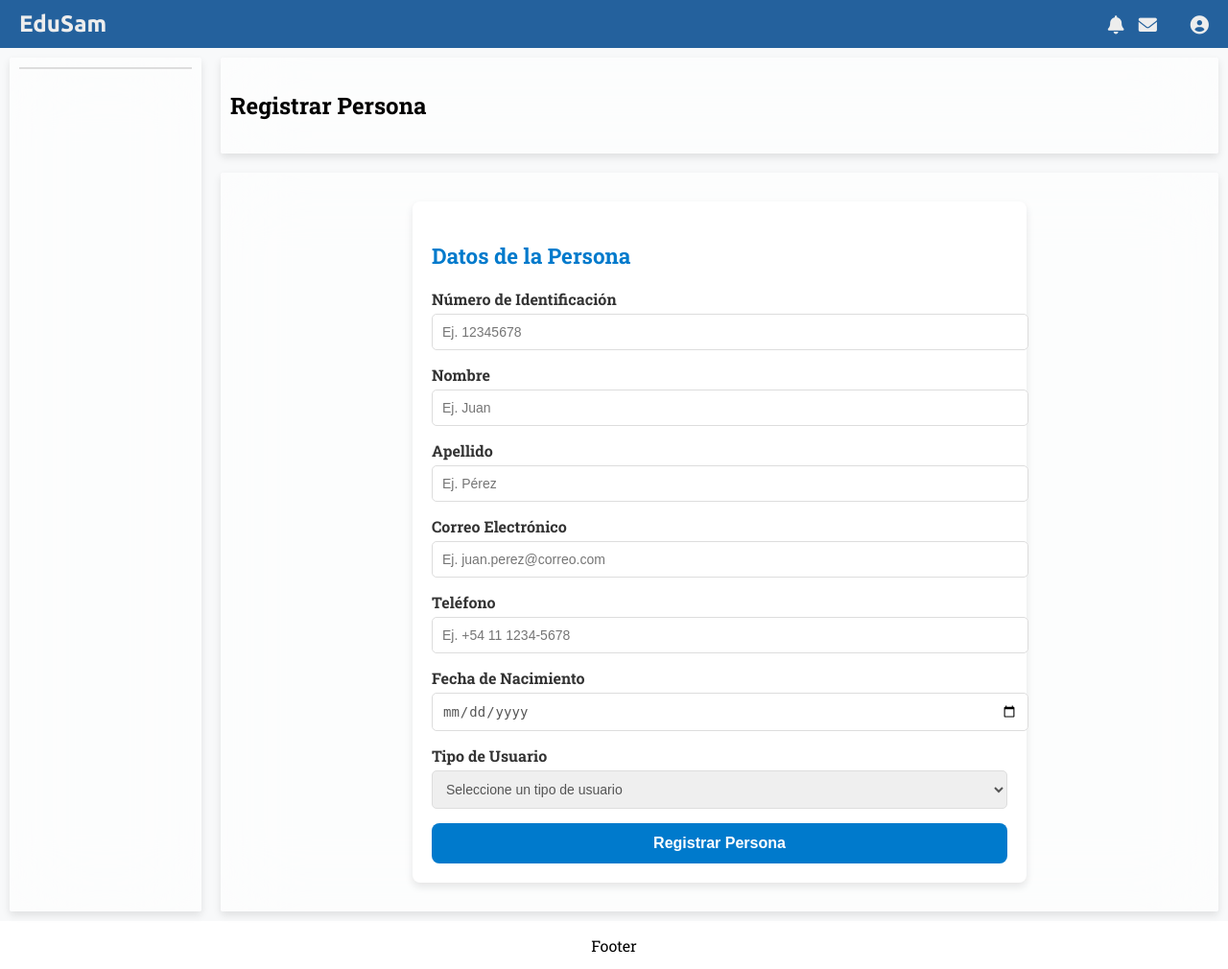
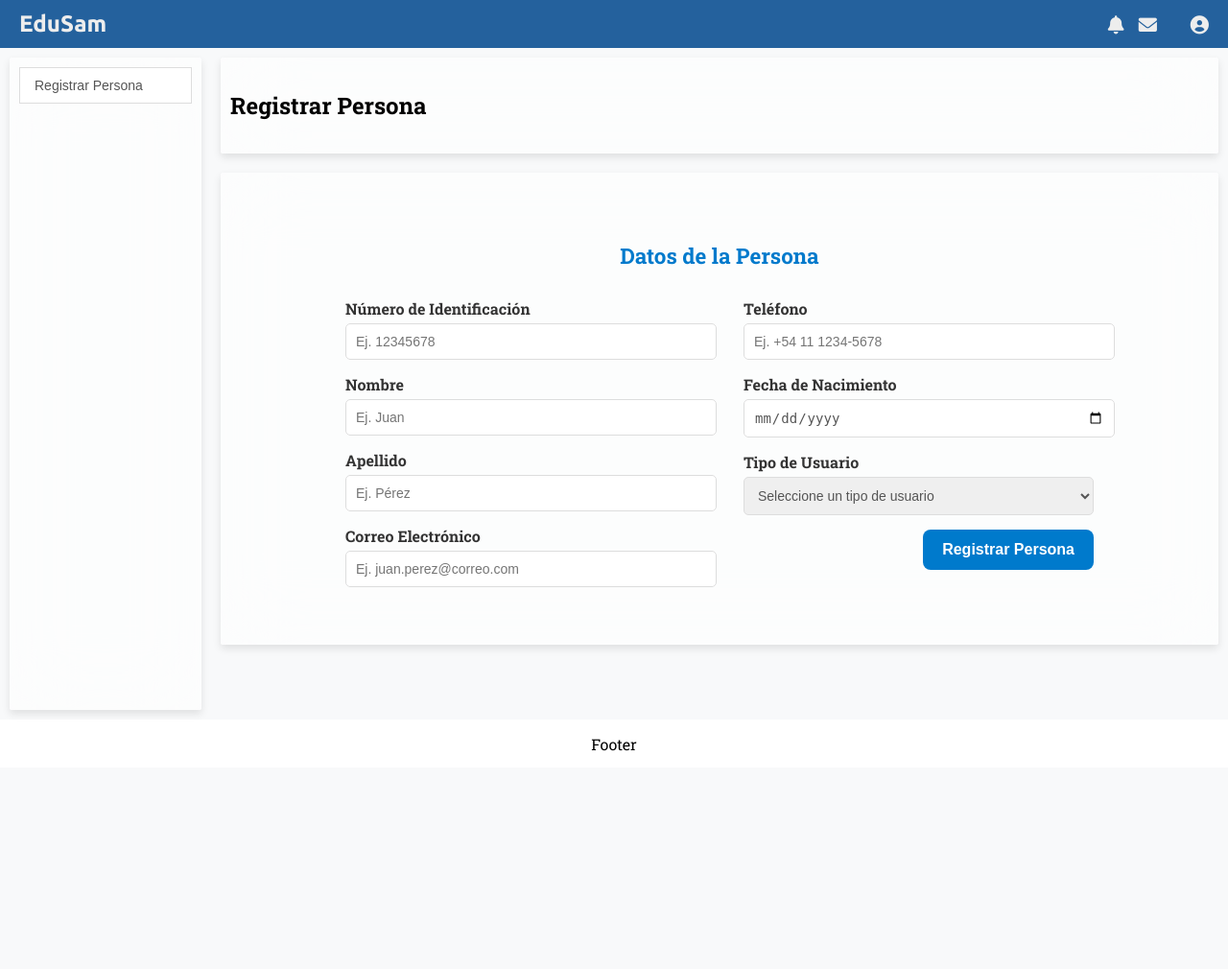
Before and after one commit to SantiagoDarnes/edu-sam, a Flask app: template app/templates/admin/person_registration.html in a window 1280 px wide. Shown: the whole page at 96% size. After the commit the page ends 783 px from the top, so only its background shows below. Run offline with Flask 3, Linux system fonts and the light colour scheme; the template is opened without the code that fills it, so the values that code supplies are empty.

Commit message:
Admin - person registration

```diff
--- a/app/models/student/student.py
+++ b/app/models/student/student.py
@@ -19,6 +19,6 @@ class Student(db.Model):
     def set_enrollment_number(self):
         last_student = Student.query.order_by(Student.id.desc()).first()
         if last_student:
-            self.enrollment_number = str(last_student.id + 1)
+            self.enrollment_number = str(last_student.enrollment_number + 1)
         else:
             self.enrollment_number = '1'
--- a/app/static/css/styles.css
+++ b/app/static/css/styles.css
@@ -576,25 +576,41 @@ main {
 
 
 
-/* Contenedor general de la página */
+/* Contenedor general */
 .register-container {
-    max-width: 600px;
+    max-width: 800px;
     margin: 20px auto;
     padding: 20px;
-    background-color: #fff;
-    border-radius: 8px;
-    box-shadow: 0px 4px 8px rgba(0, 0, 0, 0.1);
 }
 
-/* Estilo del formulario */
+/* Títulos del formulario */
 .register-form h3 {
     margin-bottom: 20px;
     font-size: 1.4em;
     color: #007acc;
+    text-align: center;
 }
 
+/* Contenedor de columnas */
+.form-columns {
+    display: flex;
+    gap: 30px; /* Aumentamos el espacio entre columnas */
+    justify-content: space-between;
+}
+
+/* Columnas individuales */
+.form-column {
+    flex: 1; /* Igual tamaño para ambas columnas */
+    display: flex;
+    flex-direction: column;
+    gap: 15px; /* Espaciado entre los campos dentro de cada columna */
+    padding: 10px; /* Espaciado interno para evitar que los inputs toquen */
+}
+
+
+/* Estilo de los campos */
 .register-form .form-group {
-    margin-bottom: 15px;
+    margin-bottom: 0;
 }
 
 .register-form label {
@@ -623,7 +639,6 @@ main {
 
 /* Botón de enviar */
 .btn-submit {
-    width: 100%;
     padding: 12px 20px;
     background-color: #007acc;
     color: #fff;
@@ -633,6 +648,7 @@ main {
     font-weight: bold;
     cursor: pointer;
     transition: background-color 0.3s ease, transform 0.2s ease;
+    align-self: flex-end; /* Alinea el botón a la derecha */
 }
 
 .btn-submit:hover {
@@ -644,3 +660,10 @@ main {
     background-color: #004e80;
     transform: translateY(0);
 }
+
+/* Responsividad */
+@media (max-width: 768px) {
+    .form-columns {
+        flex-direction: column;
+    }
+}
--- a/app/templates/admin/base.html
+++ b/app/templates/admin/base.html
@@ -1,5 +1,5 @@
 {% extends 'base.html' %}
 
-{% block content %}
+{% block sidebar %}
 <li><a href="{{url_for('person_registration.index')}}">Registrar Persona</a></li>
 {% endblock %}
--- a/app/templates/admin/home.html
+++ b/app/templates/admin/home.html
@@ -1,4 +1,4 @@
-{% extends 'student/base.html' %}
+{% extends 'admin/base.html' %}
 
 {% block title %}Inicio - EduSam{% endblock %}
 
--- a/app/templates/admin/person_registration.html
+++ b/app/templates/admin/person_registration.html
@@ -8,8 +8,11 @@
 
 {% block content %}
 <div class="register-container">
-    <form action="{{ url_for('person_registration.register') }}" method="POST" class="register-form">
+    <form action="{{ url_for('person_registration.index') }}" method="POST" class="register-form">
         <h3>Datos de la Persona</h3>
+        <div class="form-columns">
+            <!-- Columna Izquierda -->
+            <div class="form-column">
                 <div class="form-group">
                     <label for="identity_number">Número de Identificación</label>
                     <input type="text" id="identity_number" name="identity_number" placeholder="Ej. 12345678" required>
@@ -29,7 +32,10 @@
                     <label for="email">Correo Electrónico</label>
                     <input type="email" id="email" name="email" placeholder="Ej. juan.perez@correo.com" required>
                 </div>
+            </div>
 
+            <!-- Columna Derecha -->
+            <div class="form-column">
                 <div class="form-group">
                     <label for="phone">Teléfono</label>
                     <input type="tel" id="phone" name="phone" placeholder="Ej. +54 11 1234-5678" required>
@@ -51,6 +57,8 @@
                 </div>
 
                 <button type="submit" class="btn-submit">Registrar Persona</button>
+            </div>
+        </div>
     </form>
 </div>
 {% endblock %}
```
Also changed, not shown: app/modules/person_registration/routes.py (+10 -13 lines). Lines whose indentation alone changed are shown as unchanged.
